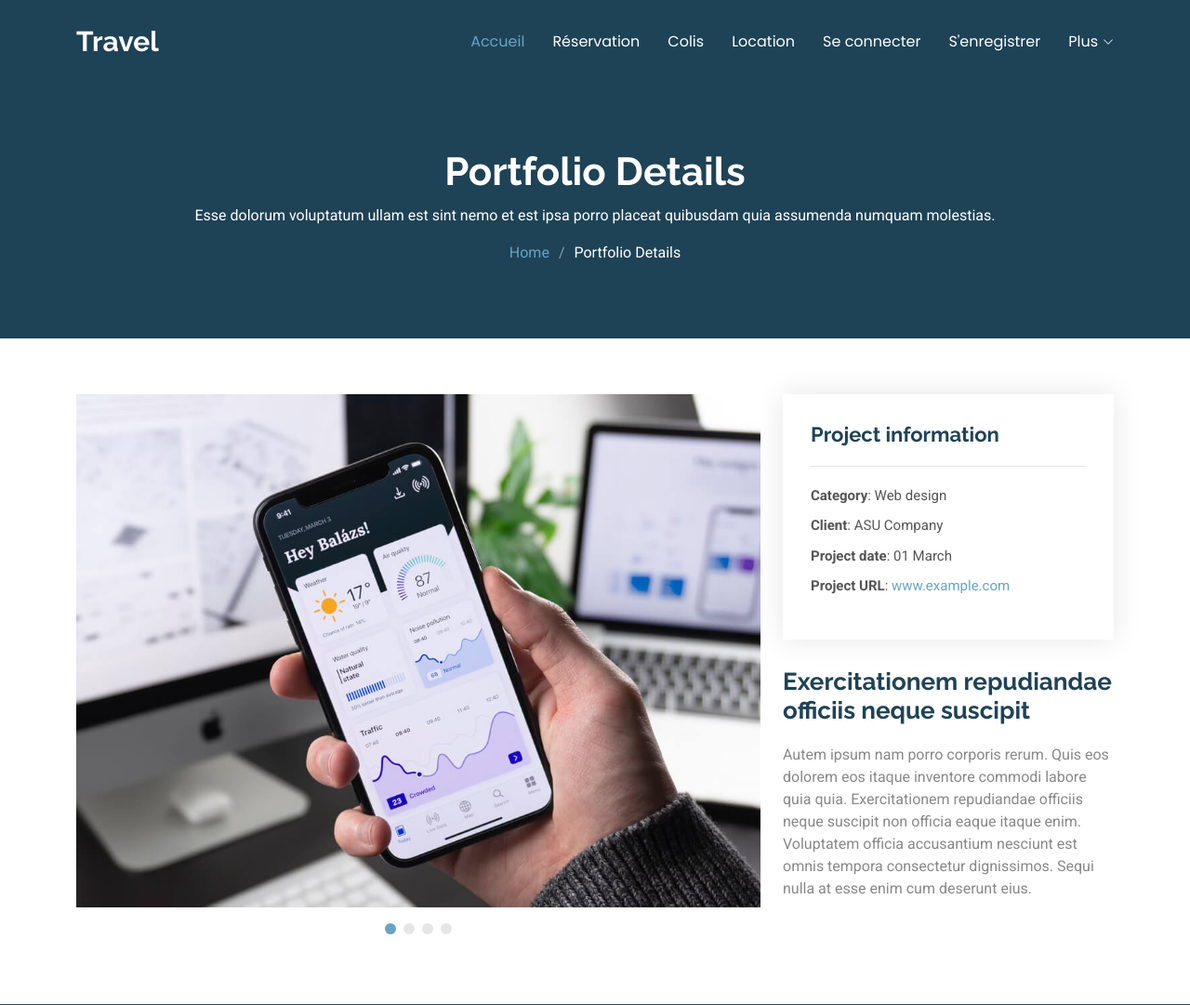
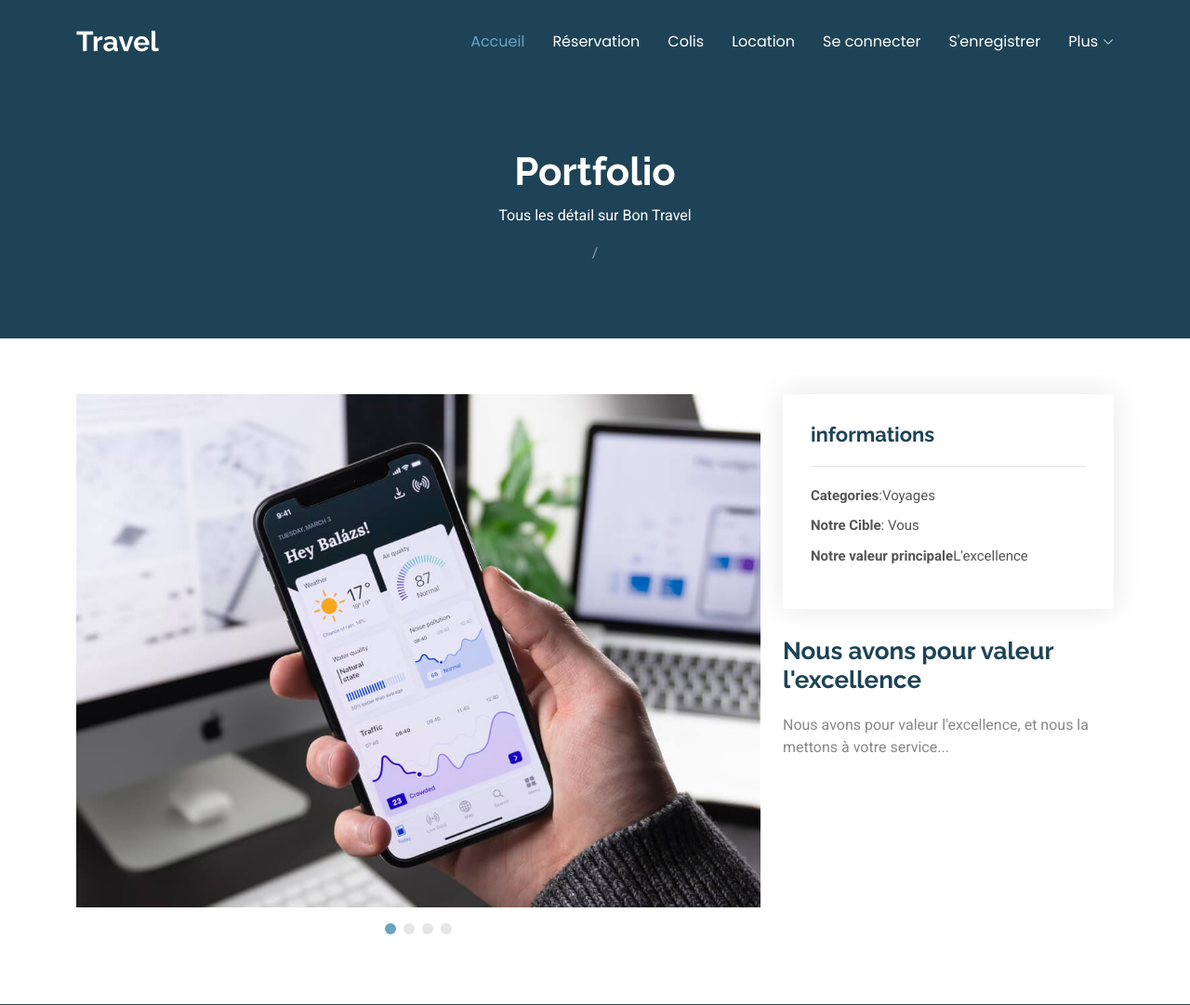
Before and after one commit to Louiseprisca/Projet2, a Django app: template templates/portfolio-details.html in a window 1280 px wide. Shown: the top 1081 px of the page at 93% size. Run offline with Django 5.2, Linux system fonts and the light colour scheme; the template is opened without the code that fills it, so the values that code supplies are empty; parts of the project's set-up code (start-up, migrations or seed data) failed here and were passed over; some libraries are stand-ins or nearby versions.

Commit message:
Nouveau test du workflow

```diff
--- a/templates/portfolio-details.html
+++ b/templates/portfolio-details.html
@@ -74,12 +74,12 @@
     <!-- Page Title -->
     <div class="page-title dark-background">
       <div class="container position-relative">
-        <h1>Portfolio Details</h1>
-        <p>Esse dolorum voluptatum ullam est sint nemo et est ipsa porro placeat quibusdam quia assumenda numquam molestias.</p>
+        <h1>Portfolio</h1>
+        <p>Tous les détail sur Bon Travel</p>
         <nav class="breadcrumbs">
           <ol>
-            <li><a href="/">Home</a></li>
-            <li class="current">Portfolio Details</li>
+            <li><a href="/"></a></li>
+            <li class="current"></li>
           </ol>
         </nav>
       </div>
@@ -136,18 +136,16 @@
 
           <div class="col-lg-4">
             <div class="portfolio-info" data-aos="fade-up" data-aos-delay="200">
-              <h3>Project information</h3>
+              <h3> informations</h3>
               <ul>
-                <li><strong>Category</strong>: Web design</li>
-                <li><strong>Client</strong>: ASU Company</li>
-                <li><strong>Project date</strong>: 01 March</li>
-                <li><strong>Project URL</strong>: <a href="#">www.example.com</a></li>
-              </ul>
+                <li><strong>Categories</strong>:Voyages</li>
+                <li><strong>Notre Cible</strong>: Vous</li>
+                <li><strong>Notre valeur principale</strong>L'excellence</li>
             </div>
             <div class="portfolio-description" data-aos="fade-up" data-aos-delay="300">
-              <h2>Exercitationem repudiandae officiis neque suscipit</h2>
+              <h2>Nous avons pour valeur l'excellence</h2>
               <p>
-                Autem ipsum nam porro corporis rerum. Quis eos dolorem eos itaque inventore commodi labore quia quia. Exercitationem repudiandae officiis neque suscipit non officia eaque itaque enim. Voluptatem officia accusantium nesciunt est omnis tempora consectetur dignissimos. Sequi nulla at esse enim cum deserunt eius.
+                Nous avons pour valeur l'excellence, et nous la mettons à votre service...
               </p>
             </div>
           </div>
--- a/templates/portfolio.html
+++ b/templates/portfolio.html
@@ -44,7 +44,7 @@
       <nav id="navmenu" class="navmenu">
         <ul>
           <li><a href="/" class="active">Accueil</a></li>
-          <li><a href="services">Réservation</a></li>
+          <li><a href="blog">Réservation</a></li>
           <li><a href="#">Colis</a></li>
           <li><a href="blog">Location</a></li>
           {% if user.is_authenticated %}
```
Also changed, not shown: .github/workflows/premierworflow.yml.
